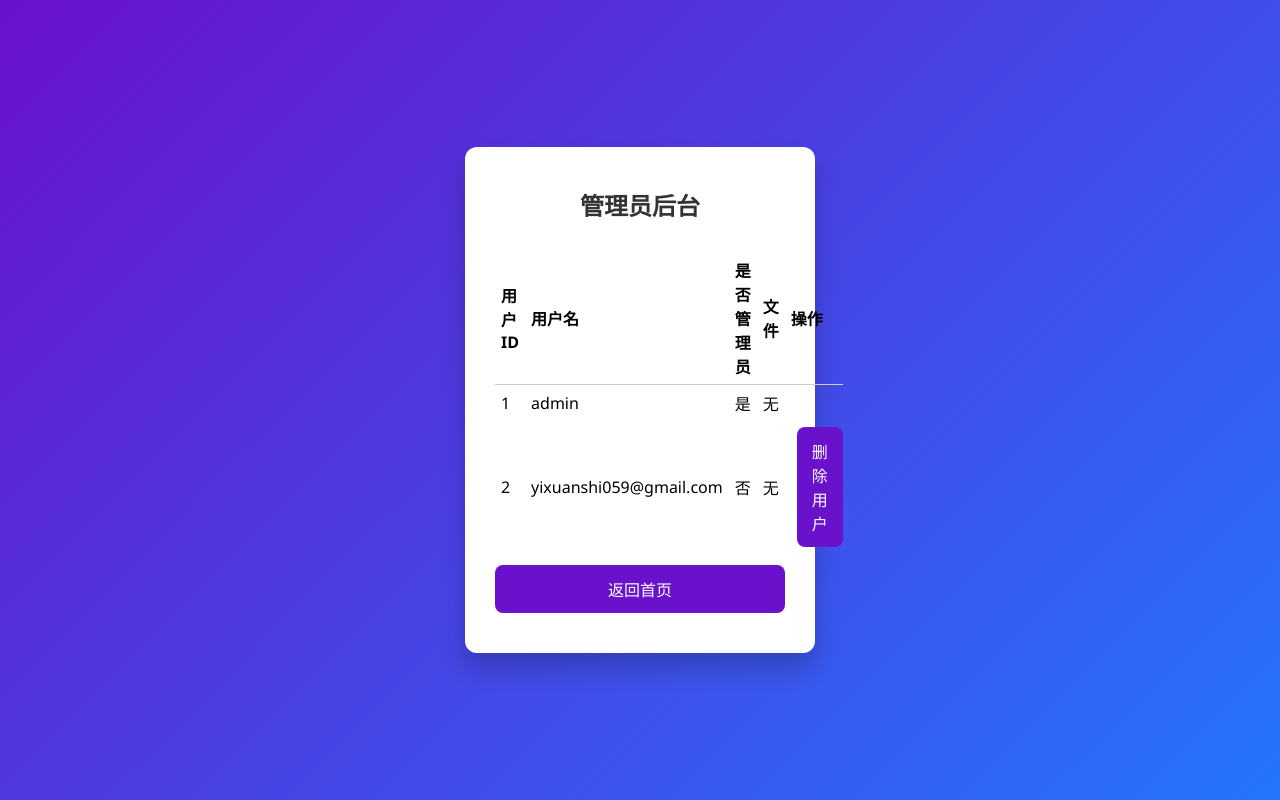
After one commit to Bai-Mouse/FillingAssistent, a Flask app: page /admin in a window 1280 px wide. The commit adds this page. Run offline with Flask 3, Linux system fonts and the light colour scheme; a user stored in the database is signed in.

Commit message:
Upload page, admin page
添加上传文件界面，添加管理员后台

```diff
--- a/app.py
+++ b/app.py
@@ -1,14 +1,57 @@
-from flask import Flask, render_template, redirect, url_for, request, flash
+from flask import Flask, render_template, redirect, url_for, request, flash, send_from_directory
 from flask_login import LoginManager, UserMixin, login_user, login_required, logout_user, current_user
 from werkzeug.security import generate_password_hash, check_password_hash
+from werkzeug.utils import secure_filename #10/30
+import os
+from flask_sqlalchemy import SQLAlchemy
+from datetime import datetime
 
 app = Flask(__name__)
 app.secret_key = "supersecretkey"  # 正式部署时改为环境变量！
 
 # -----------------------
-# 模拟数据库
+# 数据库配置
 # -----------------------
-users = {}  # username -> password_hash
+BASE_DIR = os.path.dirname(os.path.abspath(__file__))
+DB_PATH = os.path.join(BASE_DIR, 'app.db')
+app.config['SQLALCHEMY_DATABASE_URI'] = f'sqlite:///{DB_PATH}'
+app.config['SQLALCHEMY_TRACK_MODIFICATIONS'] = False
+db = SQLAlchemy(app)
+
+# -----------------------
+# 上传配置 10/30
+# -----------------------
+UPLOAD_FOLDER = os.path.join(BASE_DIR, 'uploads')
+ALLOWED_EXTENSIONS = {"png", "jpg", "jpeg", "gif", "pdf", "txt", "doc", "docx", "xls", "xlsx"}
+
+app.config['UPLOAD_FOLDER'] = UPLOAD_FOLDER
+os.makedirs(UPLOAD_FOLDER, exist_ok=True)
+
+def allowed_file(filename):
+    if not filename or '.' not in filename:
+        return False
+    ext = filename.rsplit('.', 1)[1].lower()
+    return ext in ALLOWED_EXTENSIONS
+
+# -----------------------
+# 模型
+# -----------------------
+class User(db.Model, UserMixin):
+    id = db.Column(db.Integer, primary_key=True)
+    username = db.Column(db.String(80), unique=True, nullable=False)
+    password_hash = db.Column(db.String(255), nullable=False)
+    is_admin = db.Column(db.Boolean, default=False, nullable=False)
+    upload = db.relationship('Upload', uselist=False, backref='user', cascade='all, delete-orphan')
+
+    def get_id(self):
+        return str(self.id)
+
+class Upload(db.Model):
+    id = db.Column(db.Integer, primary_key=True)
+    filename = db.Column(db.String(255), nullable=False)
+    saved_path = db.Column(db.String(512), nullable=False)
+    uploaded_at = db.Column(db.DateTime, default=datetime.utcnow, nullable=False)
+    user_id = db.Column(db.Integer, db.ForeignKey('user.id'), nullable=False, unique=True)
 
 # -----------------------
 # Flask-Login 设置
@@ -17,19 +60,10 @@ login_manager = LoginManager()
 login_manager.init_app(app)
 login_manager.login_view = 'login'  # 未登录用户访问受保护页面时重定向到 login
 
-# -----------------------
-# 用户类
-# -----------------------
-class User(UserMixin):
-    def __init__(self, username):
-        self.id = username  # Flask-Login 默认用 .id 区分用户
-
 @login_manager.user_loader
 def load_user(user_id):
     """从存储中加载用户对象"""
-    if user_id in users:
-        return User(user_id)
-    return None
+    return User.query.get(int(user_id))
 
 # -----------------------
 # 路由
@@ -38,7 +72,7 @@ def load_user(user_id):
 @app.route('/')
 @login_required
 def home():
-    return render_template('home.html', username=current_user.id)
+    return render_template('home.html', username=current_user.username, is_admin=current_user.is_admin)
 
 @app.route('/login', methods=['GET', 'POST'])
 def login():
@@ -46,9 +80,8 @@ def login():
         username = request.form['username']
         password = request.form['password']
 
-        user_password_hash = users.get(username)
-        if user_password_hash and check_password_hash(user_password_hash, password):
-            user = User(username)
+        user = User.query.filter_by(username=username).first()
+        if user and check_password_hash(user.password_hash, password):
             login_user(user)  # ✅ 登录并保存到 session
             flash('Login successful!')
             return redirect(url_for('home'))
@@ -62,13 +95,110 @@ def register():
         username = request.form['username']
         password = request.form['password']
 
-        if username in users:
+        exists = User.query.filter_by(username=username).first()
+        if exists:
             flash('Username already exists!')
         else:
-            users[username] = generate_password_hash(password)
+            user = User(username=username, password_hash=generate_password_hash(password), is_admin=False)
+            db.session.add(user)
+            db.session.commit()
             flash('Registration successful! Please log in.')
-            return redirect(url_for('register'))
+            return redirect(url_for('login'))
     return render_template('register.html')
+
+@app.route('/upload', methods=['GET', 'POST'])# 10/30
+@login_required
+def upload_file():
+    if request.method == 'POST':
+        if 'file' not in request.files:
+            flash('未找到文件字段。')
+            return redirect(request.url)
+        file = request.files['file']
+        if file.filename == '':
+            flash('未选择文件。')
+            return redirect(request.url)
+        if file and allowed_file(file.filename):
+            filename = secure_filename(file.filename)
+            user_prefix = f"u{current_user.id}_"
+            final_name = user_prefix + filename
+            save_path = os.path.join(app.config['UPLOAD_FOLDER'], final_name)
+
+            # 如果已有文件记录，先删除旧文件并记录
+            if current_user.upload:
+                try:
+                    if os.path.exists(current_user.upload.saved_path):
+                        os.remove(current_user.upload.saved_path)
+                except Exception:
+                    pass
+                db.session.delete(current_user.upload)
+                db.session.commit()
+
+            file.save(save_path)
+            record = Upload(filename=final_name, saved_path=save_path, user_id=current_user.id)
+            db.session.add(record)
+            db.session.commit()
+            flash(f'上传成功：{filename}')
+            return redirect(url_for('uploaded_file', filename=final_name))
+        else:
+            flash('文件类型不被允许。')
+            return redirect(request.url)
+    return render_template('upload.html')
+
+@app.route('/uploads/<path:filename>')
+@login_required
+def uploaded_file(filename):
+    return send_from_directory(app.config['UPLOAD_FOLDER'], filename)
+
+# -----------------------
+# 管理员后台
+# -----------------------
+@app.route('/admin')
+@login_required
+def admin_index():
+    if not current_user.is_admin:
+        flash('需要管理员权限。')
+        return redirect(url_for('home'))
+    users = User.query.all()
+    return render_template('admin.html', users=users)
+
+@app.post('/admin/user/<int:user_id>/delete_file')
+@login_required
+def admin_delete_file(user_id):
+    if not current_user.is_admin:
+        flash('需要管理员权限。')
+        return redirect(url_for('admin_index'))
+    user = User.query.get_or_404(user_id)
+    if user.upload:
+        try:
+            if os.path.exists(user.upload.saved_path):
+                os.remove(user.upload.saved_path)
+        except Exception:
+            pass
+        db.session.delete(user.upload)
+        db.session.commit()
+        flash('已删除该用户的文件。')
+    return redirect(url_for('admin_index'))
+
+@app.post('/admin/user/<int:user_id>/delete')
+@login_required
+def admin_delete_user(user_id):
+    if not current_user.is_admin:
+        flash('需要管理员权限。')
+        return redirect(url_for('admin_index'))
+    user = User.query.get_or_404(user_id)
+    if user.upload:
+        try:
+            if os.path.exists(user.upload.saved_path):
+                os.remove(user.upload.saved_path)
+        except Exception:
+            pass
+    if user.id == current_user.id:
+        flash('不能删除当前已登录管理员。')
+        return redirect(url_for('admin_index'))
+    db.session.delete(user)
+    db.session.commit()
+    flash('已删除用户。')
+    return redirect(url_for('admin_index'))
 
 @app.route('/logout')
 @login_required
@@ -78,4 +208,10 @@ def logout():
     return redirect(url_for('login'))
 
 if __name__ == '__main__':
+    with app.app_context():
+        db.create_all()
+        if not User.query.filter_by(username='admin').first():
+            admin_user = User(username='admin', password_hash=generate_password_hash('admin'), is_admin=True)
+            db.session.add(admin_user)
+            db.session.commit()
     app.run(debug=True)
--- a/requirements.txt
+++ b/requirements.txt
@@ -1,2 +1,3 @@
 flask
 werkzeug
+flask_sqlalchemy
--- a/static/style.css
+++ b/static/style.css
@@ -20,6 +20,25 @@ body {
   border-radius: 12px;
   box-shadow: 0 15px 25px rgba(0,0,0,0.2);
   width: 350px;
+}
+
+/* 首页更大布局 */
+.home-container {
+  width: 860px;
+  max-width: 92vw;
+  padding: 48px 40px;
+}
+
+.home-container h2 {
+  font-size: 28px;
+  margin-bottom: 24px;
+}
+
+.home-container .link button {
+  width: auto;
+  min-width: 140px;
+  padding: 12px 18px;
+  font-size: 16px;
 }
 
 .container h2 {
--- /dev/null
+++ b/templates/admin.html
@@ -0,0 +1,66 @@
+<!DOCTYPE html>
+<html>
+<head>
+    <title>Admin</title>
+    <link rel="stylesheet" href="{{ url_for('static', filename='style.css') }}">
+</head>
+<body>
+    <div class="container">
+        <h2>管理员后台</h2>
+
+        {% with messages = get_flashed_messages() %}
+        {% if messages %}
+        <ul class="flash-messages">
+            {% for message in messages %}
+            <li>{{ message }}</li>
+            {% endfor %}
+        </ul>
+        {% endif %}
+        {% endwith %}
+
+        <table style="width:100%; border-collapse: collapse;">
+            <thead>
+                <tr>
+                    <th style="text-align:left; border-bottom:1px solid #ccc; padding:6px;">用户ID</th>
+                    <th style="text-align:left; border-bottom:1px solid #ccc; padding:6px;">用户名</th>
+                    <th style="text-align:left; border-bottom:1px solid #ccc; padding:6px;">是否管理员</th>
+                    <th style="text-align:left; border-bottom:1px solid #ccc; padding:6px;">文件</th>
+                    <th style="text-align:left; border-bottom:1px solid #ccc; padding:6px;">操作</th>
+                </tr>
+            </thead>
+            <tbody>
+                {% for u in users %}
+                <tr>
+                    <td style="padding:6px;">{{ u.id }}</td>
+                    <td style="padding:6px;">{{ u.username }}</td>
+                    <td style="padding:6px;">{{ '是' if u.is_admin else '否' }}</td>
+                    <td style="padding:6px;">
+                        {% if u.upload %}
+                            <a href="{{ url_for('uploaded_file', filename=u.upload.filename) }}" target="_blank">{{ u.upload.filename }}</a>
+                        {% else %}
+                            无
+                        {% endif %}
+                    </td>
+                    <td style="padding:6px;">
+                        {% if u.upload %}
+                        <form method="post" action="{{ url_for('admin_delete_file', user_id=u.id) }}" style="display:inline;">
+                            <button type="submit">删除文件</button>
+                        </form>
+                        {% endif %}
+                        {% if not u.is_admin %}
+                        <form method="post" action="{{ url_for('admin_delete_user', user_id=u.id) }}" style="display:inline; margin-left:6px;">
+                            <button type="submit">删除用户</button>
+                        </form>
+                        {% endif %}
+                    </td>
+                </tr>
+                {% endfor %}
+            </tbody>
+        </table>
+
+        <div class="link" style="margin-top:12px;">
+            <a href="{{ url_for('home') }}"><button>返回首页</button></a>
+        </div>
+    </div>
+</body>
+</html>
```
Also changed, not shown: templates/home.html (+7 -1 lines), templates/upload.html (added, +31 -0 lines), app.db (added).
